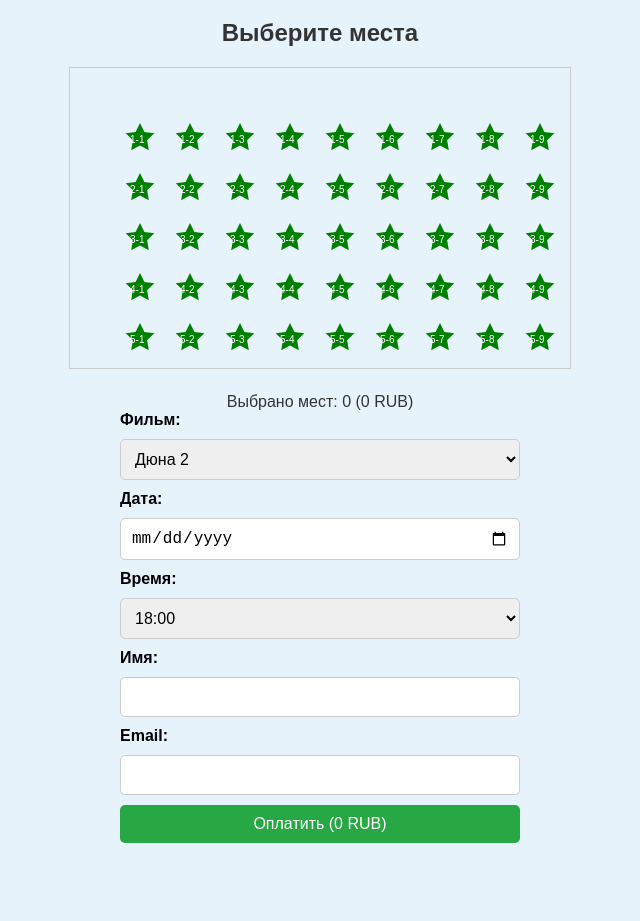
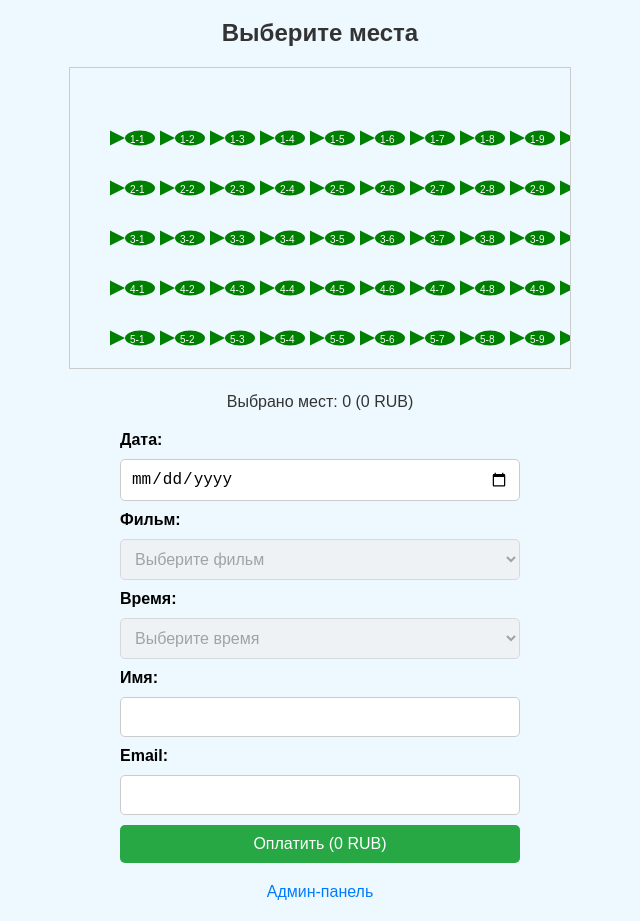
Before and after one commit to Logotip18/cinema-website, a plain HTML site: page index.html in a window 1280 px wide. Shown: the part 81-1002 px from the top of the page, without its empty margins (320-960 px from the left). Before the commit the page ends 954 px from the top, so only its background shows below. Drawn offline with Linux system fonts and the light colour scheme.

Commit message:
Update session selection logic, replace stars with fish, lighter background

```diff
--- a/index.html
+++ b/index.html
@@ -10,7 +10,7 @@
             max-width: 800px;
             margin: 0 auto;
             padding: 20px;
-            background-color: #e6f3fa; /* Светло-голубой фон */
+            background-color: #eef8ff; /* Светлее голубой фон */
         }
         h1, h2 {
             text-align: center;
@@ -33,7 +33,7 @@
             flex-direction: column;
             gap: 10px;
             max-width: 400px;
-            margin: 0 auto;
+            margin: 20px auto;
         }
         label {
             font-weight: bold;
@@ -43,6 +43,10 @@
             font-size: 16px;
             border: 1px solid #ccc;
             border-radius: 5px;
+        }
+        select:disabled, input:disabled {
+            background-color: #f0f0f0;
+            cursor: not-allowed;
         }
         button {
             background-color: #28a745;
@@ -63,6 +67,18 @@
             font-size: 16px;
             color: #333;
         }
+        .admin-link {
+            text-align: center;
+            margin-top: 20px;
+        }
+        .admin-link a {
+            color: #007bff;
+            text-decoration: none;
+            font-size: 16px;
+        }
+        .admin-link a:hover {
+            text-decoration: underline;
+        }
     </style>
 </head>
 <body>
@@ -73,19 +89,15 @@
     </div>
     <div id="selected-seats">Выбрано мест: 0 (0 RUB)</div>
     <form id="booking-form">
-        <label for="movie">Фильм:</label>
-        <select id="movie" required>
-            <option value="Дюна 2">Дюна 2</option>
-            <option value="Оппенгеймер">Оппенгеймер</option>
-            <option value="Барби">Барби</option>
-        </select>
         <label for="date">Дата:</label>
         <input type="date" id="date" required>
+        <label for="movie">Фильм:</label>
+        <select id="movie" disabled required>
+            <option value="">Выберите фильм</option>
+        </select>
         <label for="time">Время:</label>
-        <select id="time" required>
-            <option value="18:00">18:00</option>
-            <option value="20:00">20:00</option>
-            <option value="22:00">22:00</option>
+        <select id="time" disabled required>
+            <option value="">Выберите время</option>
         </select>
         <label for="name">Имя:</label>
         <input type="text" id="name" required>
@@ -94,6 +106,9 @@
         <button type="button" id="pay-button">Оплатить (0 RUB)</button>
     </form>
     <div id="payment-message"></div>
+    <div class="admin-link">
+        <a href="/admin.html">Админ-панель</a>
+    </div>
 
     <script>
         // Canvas для рассадки
@@ -106,20 +121,16 @@
         let seats = Array(rows).fill().map(() => Array(cols).fill('free')); // free, selected, booked
         let selectedSeats = [];
 
-        // Функция для рисования морской звезды
-        function drawStar(x, y, size, color) {
+        // Функция для рисования рыбки
+        function drawFish(x, y, size, color) {
             ctx.fillStyle = color;
             ctx.beginPath();
-            for (let i = 0; i < 5; i++) {
-                const angle = Math.PI / 2.5 * i - Math.PI / 2;
-                const outerX = x + Math.cos(angle) * size;
-                const outerY = y + Math.sin(angle) * size;
-                const innerAngle = angle + Math.PI / 5;
-                const innerX = x + Math.cos(innerAngle) * (size / 2);
-                const innerY = y + Math.sin(innerAngle) * (size / 2);
-                ctx.lineTo(outerX, outerY);
-                ctx.lineTo(innerX, innerY);
-            }
+            // Тело рыбки (овал)
+            ctx.ellipse(x, y, size / 2, size / 4, 0, 0, Math.PI * 2);
+            // Хвост (треугольник)
+            ctx.moveTo(x - size / 2, y);
+            ctx.lineTo(x - size, y - size / 4);
+            ctx.lineTo(x - size, y + size / 4);
             ctx.closePath();
             ctx.fill();
         }
@@ -152,7 +163,7 @@
                     const y = row * (seatSize + seatPadding) + 70;
                     const color = seats[row][col] === 'free' ? 'green' :
                                   seats[row][col] === 'selected' ? 'yellow' : 'red';
-                    drawStar(x, y, seatSize / 2, color);
+                    drawFish(x, y, seatSize, color);
                     ctx.fillStyle = 'white';
                     ctx.font = '10px Arial';
                     ctx.fillText(`${row + 1}-${col + 1}`, x - 10, y + 5);
@@ -167,6 +178,52 @@
             document.getElementById('selected-seats').textContent = `Выбрано мест: ${count} (${total} RUB)`;
             document.getElementById('pay-button').textContent = `Оплатить (${total} RUB)`;
         }
+
+        // Загрузка фильмов и времени
+        const dateInput = document.getElementById('date');
+        const movieSelect = document.getElementById('movie');
+        const timeSelect = document.getElementById('time');
+
+        function updateMovies() {
+            const date = dateInput.value;
+            movieSelect.disabled = !date;
+            movieSelect.innerHTML = '<option value="">Выберите фильм</option>';
+            timeSelect.disabled = true;
+            timeSelect.innerHTML = '<option value="">Выберите время</option>';
+            if (date) {
+                const sessions = JSON.parse(localStorage.getItem('sessions') || '[]');
+                const movies = [...new Set(sessions.filter(s => s.date === date).map(s => s.movie))];
+                movies.forEach(movie => {
+                    const option = document.createElement('option');
+                    option.value = movie;
+                    option.textContent = movie;
+                    movieSelect.appendChild(option);
+                });
+            }
+            loadSeats();
+        }
+
+        function updateTimes() {
+            const date = dateInput.value;
+            const movie = movieSelect.value;
+            timeSelect.disabled = !movie;
+            timeSelect.innerHTML = '<option value="">Выберите время</option>';
+            if (movie && date) {
+                const sessions = JSON.parse(localStorage.getItem('sessions') || '[]');
+                const times = sessions.filter(s => s.date === date && s.movie === movie).map(s => s.time);
+                times.forEach(time => {
+                    const option = document.createElement('option');
+                    option.value = time;
+                    option.textContent = time;
+                    timeSelect.appendChild(option);
+                });
+            }
+            loadSeats();
+        }
+
+        dateInput.addEventListener('change', updateMovies);
+        movieSelect.addEventListener('change', updateTimes);
+        timeSelect.addEventListener('change', loadSeats);
 
         canvas.addEventListener('click', (e) => {
             const rect = canvas.getBoundingClientRect();
@@ -190,11 +247,6 @@
                 }
             }
         });
-
-        // Обновление карты при смене фильма, даты или времени
-        document.getElementById('movie').addEventListener('change', loadSeats);
-        document.getElementById('date').addEventListener('change', loadSeats);
-        document.getElementById('time').addEventListener('change', loadSeats);
 
         // Обработка оплаты (заглушка)
         const payButton = document.getElementById('pay-button');
```
Also changed, not shown: admin.html (+1 -1 lines).
